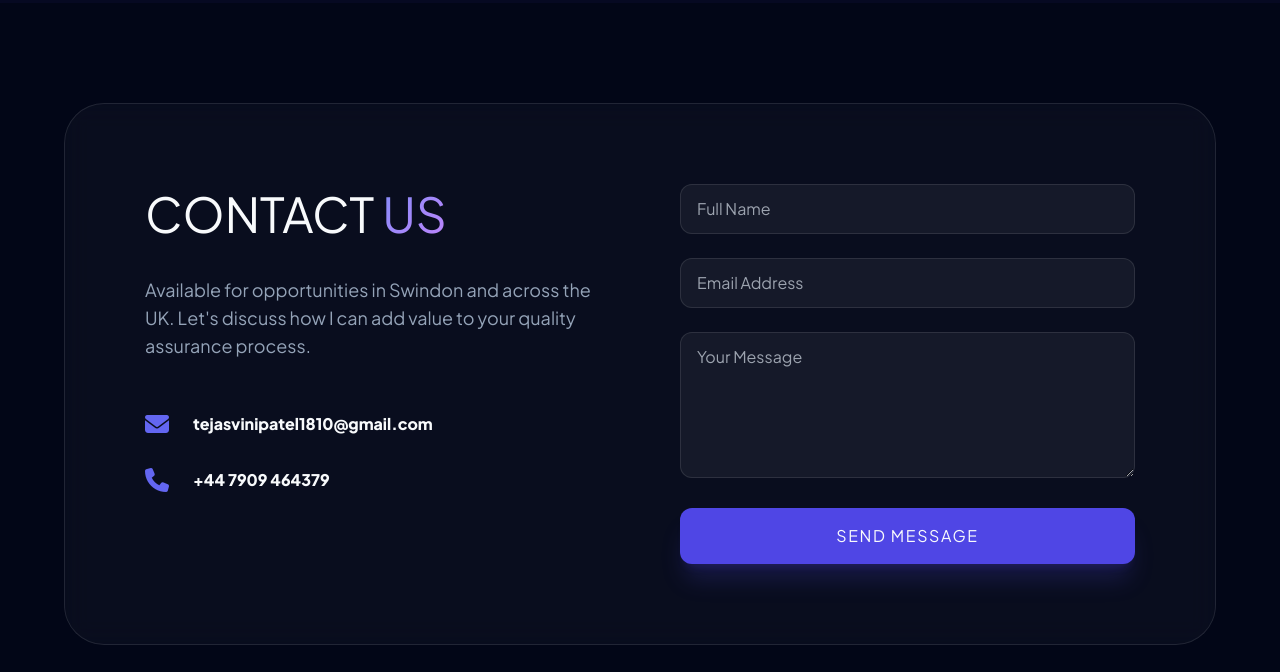
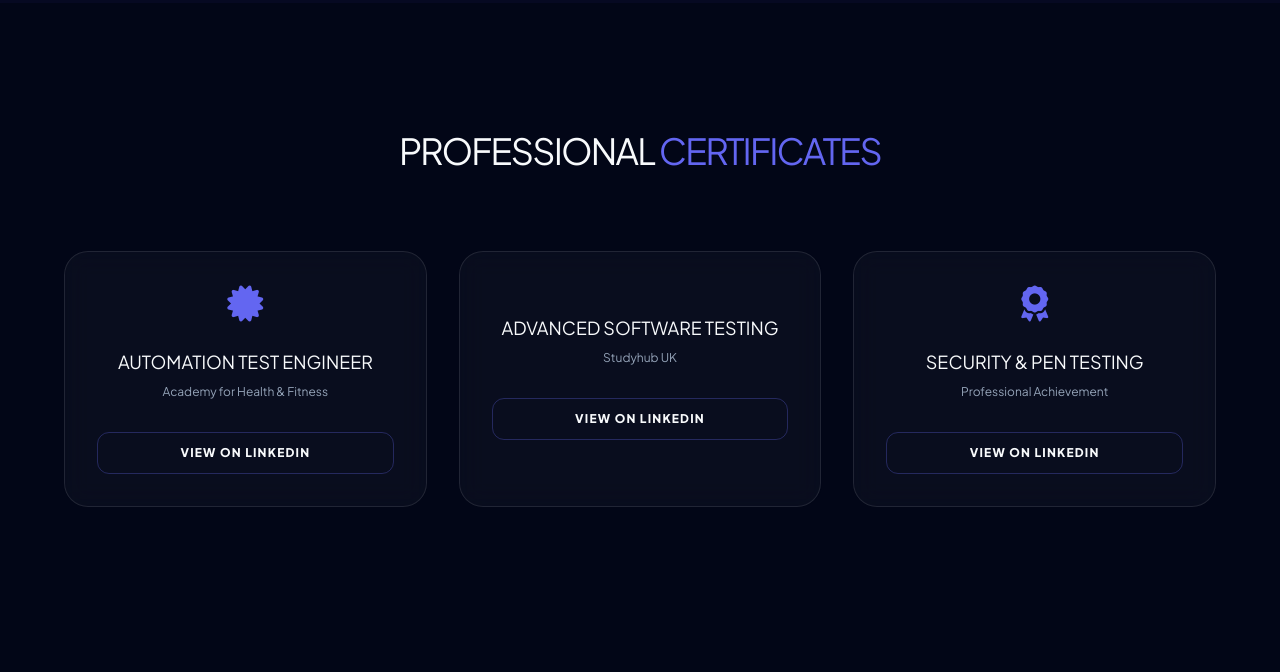
Before and after one commit to tejasvini18/portfolio, a plain HTML site: page index.html in a window 1280 px wide. Shown: the part 3708-4380 px from the top of the page. Drawn offline with nearby package versions, Linux system fonts and the light colour scheme.

Commit message:
Replace index.html with updated portfolio content
The index.html file was completely replaced with a new version containing updated content and structure.

```diff
--- a/index.html
+++ b/index.html
@@ -174,6 +174,34 @@
         </div>
     </section>
 
+<section id="certificates" class="container mx-auto px-6 py-32">
+        <h2 class="text-4xl font-800 mb-20 text-center uppercase tracking-tighter">Professional <span class="text-indigo-500">Certificates</span></h2>
+        <div class="grid grid-cols-1 md:grid-cols-3 gap-8 max-w-6xl mx-auto">
+
+            <div class="glass-card p-8 rounded-3xl reveal text-center">
+                <i class="fas fa-certificate text-4xl text-indigo-500 mb-6"></i>
+                <h4 class="text-lg font-800 mb-2 uppercase">Automation Test Engineer</h4>
+                <p class="text-slate-400 text-xs mb-8">Academy for Health & Fitness</p>
+                <a href="https://www.linkedin.com/in/tejasvini-patel/details/certifications/" target="_blank" class="inline-block w-full py-3 border border-indigo-500/30 rounded-xl text-xs font-bold hover:bg-indigo-600 transition tracking-widest uppercase">View on LinkedIn</a>
+            </div>
+
+            <div class="glass-card p-8 rounded-3xl reveal text-center">
+                <i class="fas fa-shield-check text-4xl text-indigo-500 mb-6"></i>
+                <h4 class="text-lg font-800 mb-2 uppercase">Advanced Software Testing</h4>
+                <p class="text-slate-400 text-xs mb-8">Studyhub UK</p>
+                <a href="https://www.linkedin.com/in/tejasvini-patel/details/certifications/" target="_blank" class="inline-block w-full py-3 border border-indigo-500/30 rounded-xl text-xs font-bold hover:bg-indigo-600 transition tracking-widest uppercase">View on LinkedIn</a>
+            </div>
+
+            <div class="glass-card p-8 rounded-3xl reveal text-center">
+                <i class="fas fa-award text-4xl text-indigo-500 mb-6"></i>
+                <h4 class="text-lg font-800 mb-2 uppercase">Security & Pen Testing</h4>
+                <p class="text-slate-400 text-xs mb-8">Professional Achievement</p>
+                <a href="https://www.linkedin.com/in/tejasvini-patel/details/certifications/" target="_blank" class="inline-block w-full py-3 border border-indigo-500/30 rounded-xl text-xs font-bold hover:bg-indigo-600 transition tracking-widest uppercase">View on LinkedIn</a>
+            </div>
+
+        </div>
+</section>
+
     <section id="contact" class="container mx-auto px-6">
         <div class="max-w-6xl mx-auto glass-card rounded-[40px] p-12 md:p-20 relative overflow-hidden reveal">
             <div class="grid grid-cols-1 lg:grid-cols-2 gap-20">
```
